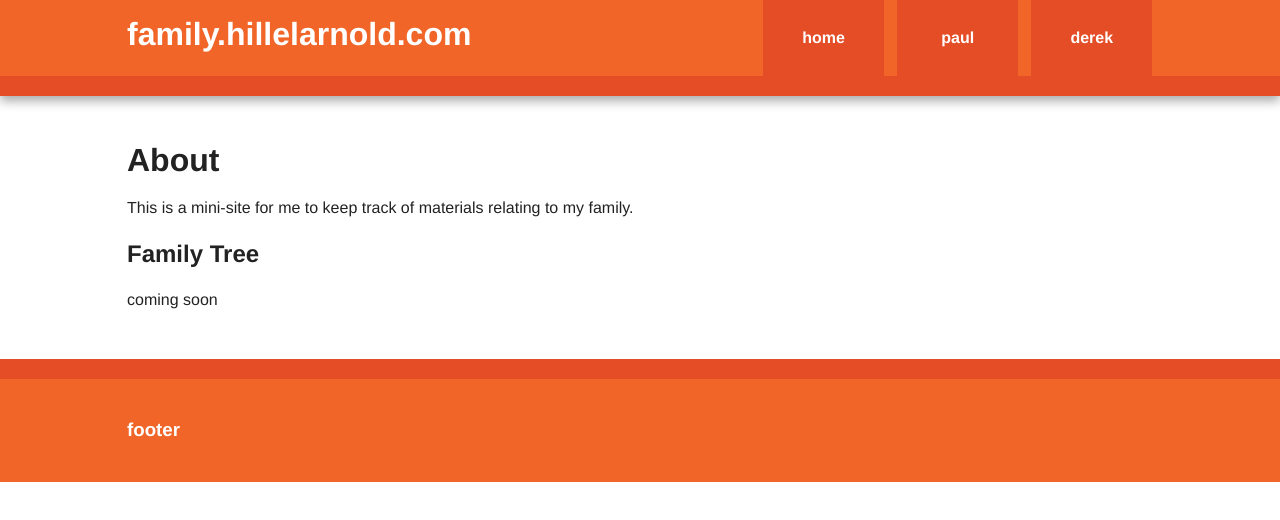
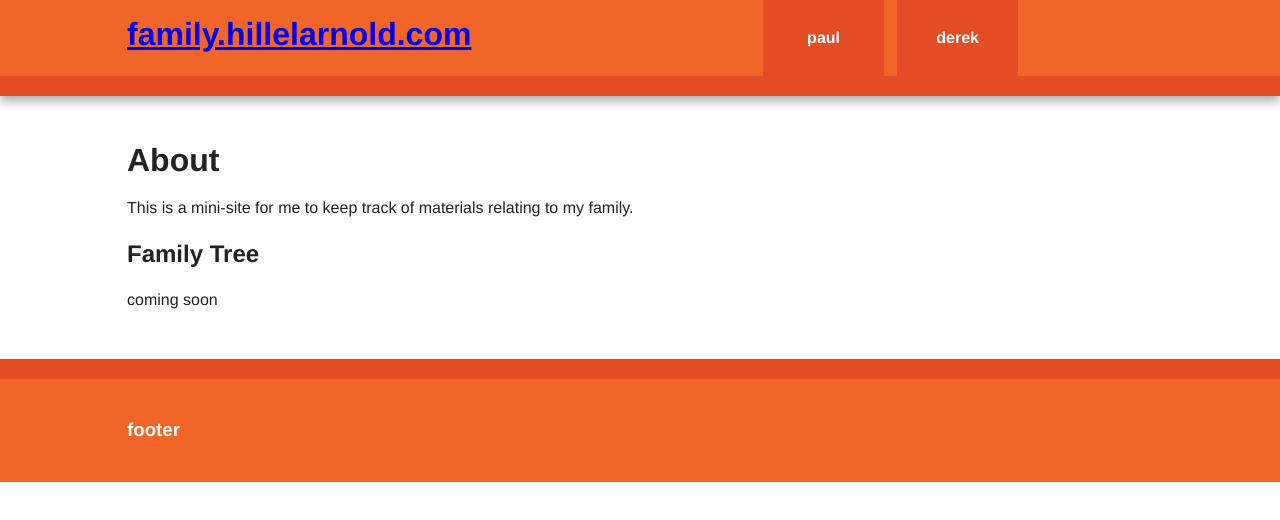
Before and after one commit to helrond/family, a plain HTML site: page index.html in a window 1280 px wide. Drawn offline with nearby package versions, Linux system fonts and the light colour scheme.

Commit message:
updating nav

```diff
--- a/index.html
+++ b/index.html
@@ -22,10 +22,9 @@
 
         <div class="header-container">
             <header class="wrapper clearfix">
-                <h1 class="title">family.hillelarnold.com</h1>
+                <h1 class="title"><a href="/">family.hillelarnold.com</a></h1>
                 <nav>
                     <ul>
-                        <li><a href="/">home</a></li>
                         <li><a href="paul.html">paul</a></li>
                         <li><a href="derek.html">derek</a></li>
                     </ul>
```
